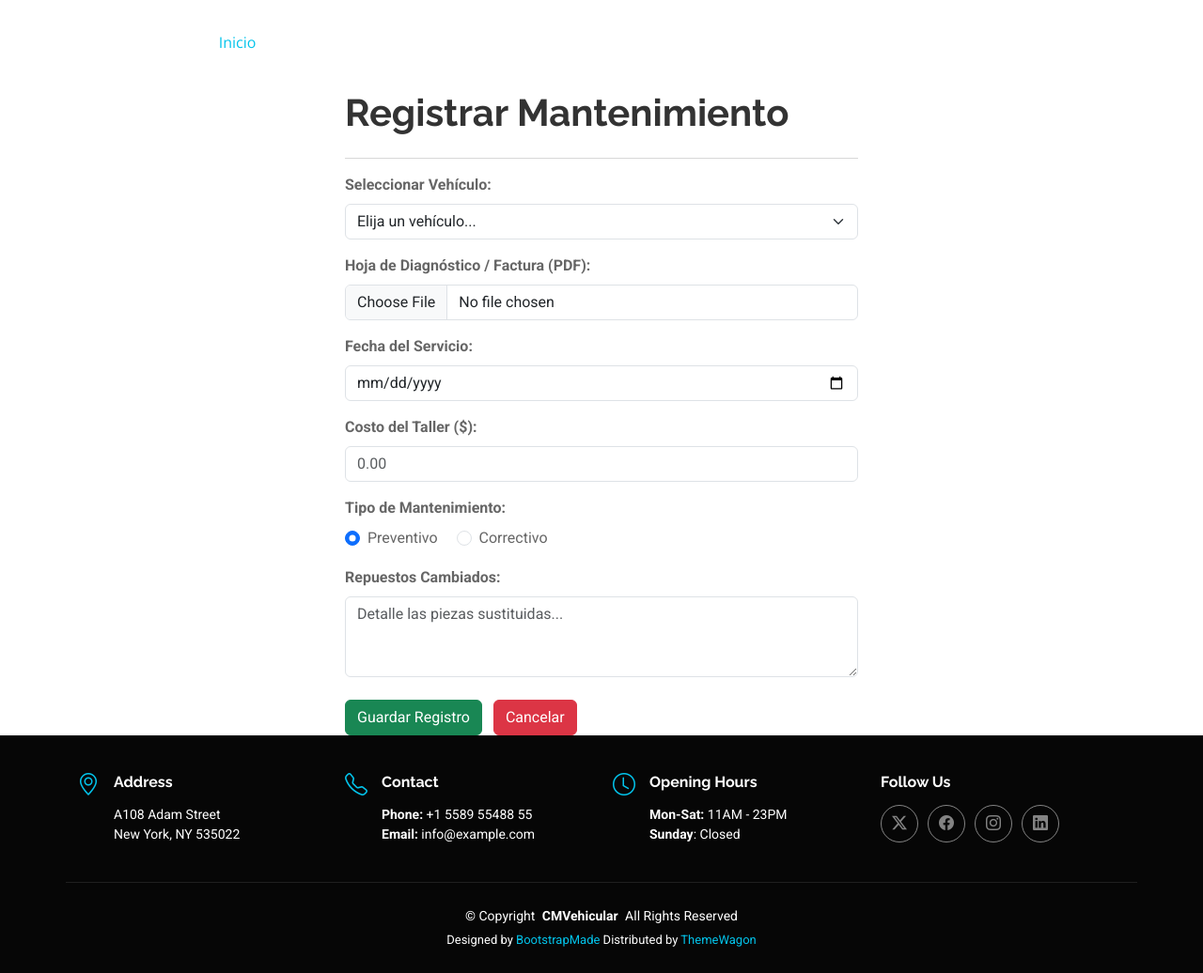
After one commit to carlos00012/CMVehicular, a Django app: page /nuevoMantenimiento/ in a window 1280 px wide. The commit adds this page. Shown: the whole page at 94% size. Run offline with Django 5.2, Linux system fonts and the light colour scheme; data comes from the database, SQL or seed files in the repository; both versions use the stored data as it was after the commit; some libraries are stand-ins or nearby versions.

Commit message:
realizacion de los campos mantenimiento,  ademas de las importaciones datetime y sum

```diff
--- /dev/null
+++ b/Flota/templates/nuevoMantenimiento.html
@@ -0,0 +1,61 @@
+{% extends 'plantillaPrincipal.html' %}
+{% block contenido %}
+<div class="container mt-5">
+    <div class="row justify-content-center">
+        <div class="col-md-6">
+            <br>
+            <br>
+            <h1 class="mb-4"><b>Registrar Mantenimiento</b></h1>
+            <hr>
+            <form enctype="multipart/form-data" action="/guardarMantenimiento/" method="post" class="needs-validation">
+                {% csrf_token %}
+
+                <div class="mb-3">
+                    <label class="form-label"><b>Seleccionar Vehículo:</b></label>
+                    <select class="form-select" name="vehiculo" required>
+                        <option value="" selected disabled>Elija un vehículo...</option>
+                        {% for v in vehiculos %}
+                            <option value="{{ v.id }}">{{ v.placa }} - {{ v.tipo_vehiculo }}</option>
+                        {% endfor %}
+                    </select>
+                </div>
+
+                <div class="mb-3">
+                    <label class="form-label"><b>Hoja de Diagnóstico / Factura (PDF):</b></label>
+                    <input type="file" name="pdf" class="form-control" accept="application/pdf" required>
+                </div>
+
+                <div class="mb-3">
+                    <label class="form-label"><b>Fecha del Servicio:</b></label>
+                    <input type="date" class="form-control" name="fecha_servicio" required>
+                </div>
+
+                <div class="mb-3">
+                    <label class="form-label"><b>Costo del Taller ($):</b></label>
+                    <input type="number" step="0.01" class="form-control" name="costo_taller" placeholder="0.00" required>
+                </div>
+
+                <div class="mb-3">
+                    <label class="form-label d-block"><b>Tipo de Mantenimiento:</b></label>
+                    <div class="form-check form-check-inline">
+                        <input class="form-check-input" type="radio" name="tipo_mantenimiento" id="preventivo" value="Preventivo" checked required>
+                        <label class="form-check-label" for="preventivo">Preventivo</label>
+                    </div>
+                    <div class="form-check form-check-inline">
+                        <input class="form-check-input" type="radio" name="tipo_mantenimiento" id="correctivo" value="Correctivo">
+                        <label class="form-check-label" for="correctivo">Correctivo</label>
+                    </div>
+                </div>
+
+                <div class="mb-4">
+                    <label class="form-label"><b>Repuestos Cambiados:</b></label>
+                    <textarea class="form-control" name="repuestos_cambiados" rows="3" placeholder="Detalle las piezas sustituidas..." required></textarea>
+                </div>
+
+                <button class="btn btn-success" type="submit">Guardar Registro</button>
+                <a href="/listadoMantenimientos/" class="btn btn-danger ms-2">Cancelar</a>
+            </form>
+        </div>
+    </div>
+</div>
+{% endblock %}
--- a/Flota/templates/plantillaPrincipal.html
+++ b/Flota/templates/plantillaPrincipal.html
@@ -10,9 +10,10 @@
   <meta name="description" content="">
   <meta name="keywords" content="">
 
+
   <!-- Favicons -->
-  <link href="assets/img/favicon.png" rel="icon">
-  <link href="assets/img/apple-touch-icon.png" rel="apple-touch-icon">
+  <link href="{% static 'assets/img/favicon.png' %}" rel="icon">
+  <link href="{% static 'assets/img/apple-touch-icon.png' %}" rel="apple-touch-icon">
 
   <!-- Fonts -->
   <link href="https://fonts.googleapis.com" rel="preconnect">
@@ -25,6 +26,8 @@
   <link href="{% static 'assets/vendor/aos/aos.css' %}" rel="stylesheet">
   <link href="{% static 'assets/vendor/glightbox/css/glightbox.min.css' %}" rel="stylesheet">
   <link href="{% static 'assets/vendor/swiper/swiper-bundle.min.css' %}" rel="stylesheet">
+
+
 
   <!-- Main CSS File -->
   <link href="{% static 'assets/css/main.css' %}" rel="stylesheet">
@@ -51,11 +54,11 @@
 
       <nav id="navmenu" class="navmenu">
         <ul>
-          <li><a href="#hero" class="active">Inicio</a></li>
+          <li><a href="/" class="active">Inicio</a></li>
           <li><a href="/nuevoVehiculo/">Agregar Vehículo</a></li>
           <li><a href="/listadoVehiculos/">Listado de Vehículos</a></li>
-          <li><a href="#portfolio">Portfolio</a></li>
-          <li><a href="#team">Team</a></li>
+          <li><a href="/nuevoMantenimiento/">Registrar Mantenimiento</a></li>
+          <li><a href="/listadoMantenimientos/">Historial de Mantenimientos</a></li>
           <li class="dropdown"><a href="#"><span>Dropdown</span> <i class="bi bi-chevron-down toggle-dropdown"></i></a>
             <ul>
               <li><a href="#">Dropdown 1</a></li>
@@ -166,6 +169,25 @@
   <!-- Main JS File -->
   <script src="{% static 'assets/js/main.js' %}"></script>
 
+    <!-- importando SweetAlert2 -->
+  <script src="https://cdn.jsdelivr.net/npm/sweetalert2@11"></script>
+
+    {% if messages %}
+
+    {% for mensaje in messages %}
+      <script>
+        Swal.fire({
+          title: "CONFIRMACION",
+          icon: "success",
+          text: "{{message}}"
+        });
+
+      </script>
+
+    {% endfor %}
+
+  {% endif %}
+
 </body>
 
 </html>
--- a/Flota/urls.py
+++ b/Flota/urls.py
@@ -7,4 +7,7 @@ urlpatterns = [
     path('guardarVehiculo/', views.guardarVehiculo),
     path('listadoVehiculos/', views.listadoVehiculos),
     path('eliminarVehiculo/<id>', views.eliminarVehiculo),
+    path('nuevoMantenimiento/', views.nuevoMantenimiento),
+    path('guardarMantenimiento/', views.guardarMantenimiento),
+    path('listadoMantenimientos/', views.listadoMantenimientos),
     ]
--- a/Flota/views.py
+++ b/Flota/views.py
@@ -1,6 +1,10 @@
 from django.shortcuts import render, redirect
 from .models import Vehiculo, Mantenimiento
 from django.contrib import messages
+#Sirve para hacer sumatorias de campos en la base de datos
+from django.db.models import Sum
+#Sirve para obtener la fecha actual y manipularla
+from datetime import datetime
 # Create your views here.
 
 def inicio(request):
@@ -40,3 +44,74 @@ def eliminarVehiculo(request, id):
     vehiculoEliminar.delete()
     messages.success(request, 'Vehículo eliminado correctamente.')
     return redirect('/listadoVehiculos/')
+
+
+
+def nuevoMantenimiento(request):
+    # Traemos los vehículos para llenar la lista desplegable del formulario
+    vehiculos = Vehiculo.objects.all()
+    return render(request, "nuevoMantenimiento.html", {"vehiculos": vehiculos})
+
+
+def guardarMantenimiento(request):
+    if request.method == 'POST':
+        vehiculo_id = request.POST.get('vehiculo')
+        pdf = request.FILES.get('pdf')
+        fecha_servicio = request.POST.get('fecha_servicio')
+        costo_taller = request.POST.get('costo_taller')
+        tipo_mantenimiento = request.POST.get('tipo_mantenimiento')
+        repuestos_cambiados = request.POST.get('repuestos_cambiados')
+
+        # Buscamos el vehículo seleccionado
+        vehiculo_instancia = Vehiculo.objects.get(id=vehiculo_id)
+
+        # Creamos y guardamos el mantenimiento con tus campos exactos del modelo
+        mantenimiento = Mantenimiento(
+            vehiculo=vehiculo_instancia,
+            pdf=pdf,
+            fecha_servicio=fecha_servicio,
+            costo_taller=costo_taller,
+            tipo_mantenimiento=tipo_mantenimiento,
+            repuestos_cambiados=repuestos_cambiados
+        )
+        mantenimiento.save()
+
+        messages.success(request, 'Mantenimiento guardado correctamente.')
+        return redirect('/listadoMantenimientos/')
+
+
+def listadoMantenimientos(request):
+    # 1. Traer todos los mantenimientos para la tabla principal
+    mantenimientos = Mantenimiento.objects.all()
+
+    # 2. LÓGICA DE REPORTES Y CÁLCULOS
+    anio_actual = datetime.now().year
+    vehiculos = Vehiculo.objects.all()
+
+    PRESUPUESTO_LIMITE = 1000.00  # Límite anual predeterminado por auto (puedes cambiarlo)
+    autos_excedidos = []
+
+    for auto in vehiculos:
+        # Sumamos el costo de todos los talleres de este auto en el año en curso
+        gasto_anual = Mantenimiento.objects.filter(
+            vehiculo=auto,
+            fecha_servicio__year=anio_actual
+        ).aggregate(Sum('costo_taller'))['costo_taller__sum'] or 0
+
+        # Le guardamos este cálculo temporalmente al objeto para usarlo en el HTML si fuera necesario
+        auto.total_mantenimiento = gasto_anual
+
+        # Validamos si superó el tope estipulado
+        if gasto_anual > PRESUPUESTO_LIMITE:
+            autos_excedidos.append({
+                'placa': auto.placa,
+                'tipo': auto.tipo_vehiculo,
+                'gastado': gasto_anual,
+                'limite': PRESUPUESTO_LIMITE,
+                'exceso': gasto_anual - PRESUPUESTO_LIMITE
+            })
+
+    return render(request, "listadoMantenimientos.html", {
+        "mismantenimientos": mantenimientos,
+        "autos_excedidos": autos_excedidos
+    })
```
Also changed, not shown: Flota/templates/listadoMantenimientos.html (added, +73 -0 lines), Flota/templates/listadoVehiculos.html (+12 -2 lines), CMVehicular/media/vehiculos/Captura_desde_2026-06-23_21-48-19.png (added), vehiculos.db, 1 other file.
